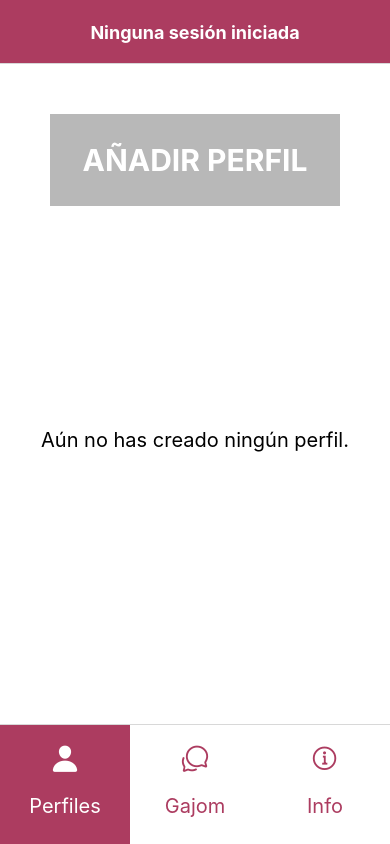
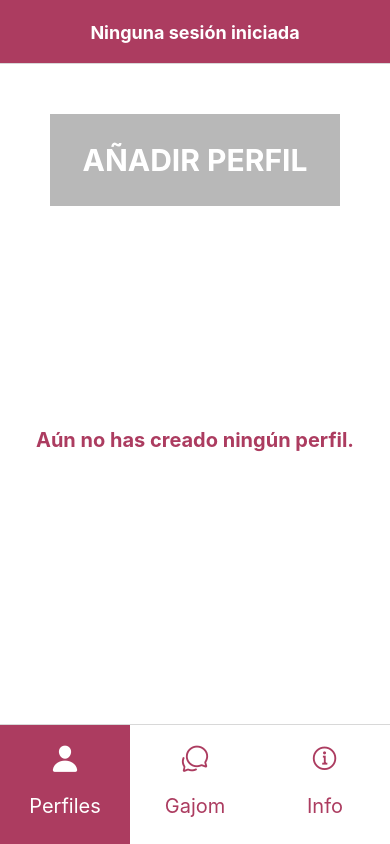
Before and after one commit to jonaymm01/gajom, a React Native app: screen /profile in a window 390 px wide. Built offline with nearby package versions, Linux system fonts and the light colour scheme; what react-native-tailwindcss would draw is missing.

Commit message:
Arreglos de formato

```diff
--- a/src/components/LineSeparator.js
+++ b/src/components/LineSeparator.js
@@ -3,14 +3,14 @@ import {View} from 'react-native';
 import {palette} from '../styles/styles';
 
 /**
- * Componente: Separador en forma de línea horizontal
+ * Componente: Separadores en forma de línea horizontal
  * @param {*} param0
  * @return {JSX.Element}
  */
 export default function LineSeparator({label, ...props}) {
   return (
     <View style={{flexDirection: 'row', alignItems: 'center', flex: 1, marginTop: 50, marginBottom: 50, paddingLeft: 20, paddingRight: 20}}>
-      <View style={{flex: 1, height: 2, backgroundColor: palette.violet}} />
+      <View style={{flex: 1, height: 2, backgroundColor: props.color}} />
     </View>
   );
 }
--- a/src/components/Login.js
+++ b/src/components/Login.js
@@ -86,7 +86,7 @@ export function Login({navigation}) {
 
   const emptyListWarning =
   <View style={{flex: 4, justifyContent: 'center', alignSelf: 'center', paddingLeft: 20, paddingRight: 20, marginBottom: 100}}>
-    <Text style={[{fontSize: 20}]}>Aún no has creado ningún perfil.</Text>
+    <Text style={[{fontSize: 20, color: palette.red, fontWeight: 'bold'}]}>Aún no has creado ningún perfil.</Text>
   </View>
 
   return (
--- a/src/pages/Profile.jsx
+++ b/src/pages/Profile.jsx
@@ -368,7 +368,7 @@ export function Profile({navigation}) {
                   <Text style={[styles.basic_font, {color: '#fff', alignSelf: 'center', fontSize: 35, fontWeight: 'bold', textAlign: 'center'}]}>{activeProfile.name}</Text>
                 </View>
               </View>
-            <LineSeparator/>
+            <View style={{marginBottom: 40}}/>
             <View style={{flexDirection: 'row'}}>
               <Image source={require('../../assets/user_icon.png')} resizeMode='contain' style={{maxHeight: 40, maxWidth: 60, alignSelf: 'center'}}/>
               <Button color={palette.violet} onPress={() => openChange('name')} label="Cambiar nombre" />
@@ -380,7 +380,7 @@ export function Profile({navigation}) {
             <>
               {(activeProfile.pin == "0" || activeProfile.pin == undefined) ? null : deletePinButton}
             </>
-            <LineSeparator/>
+            <LineSeparator color={palette.red}/>
             <View style={{marginTop: -20}}>
               <Button color={palette.red} onPress={() => logOut()} label="Cerrar sesión" />
             </View>
```
